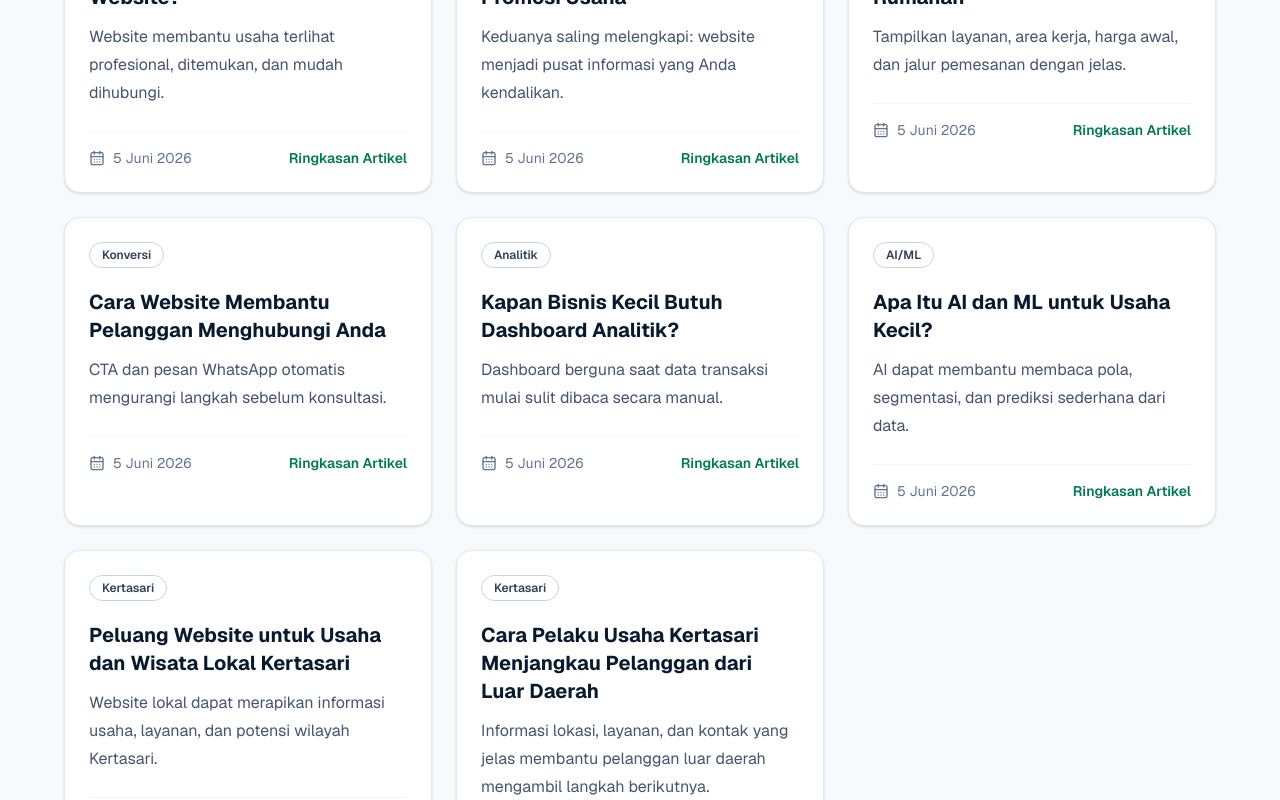
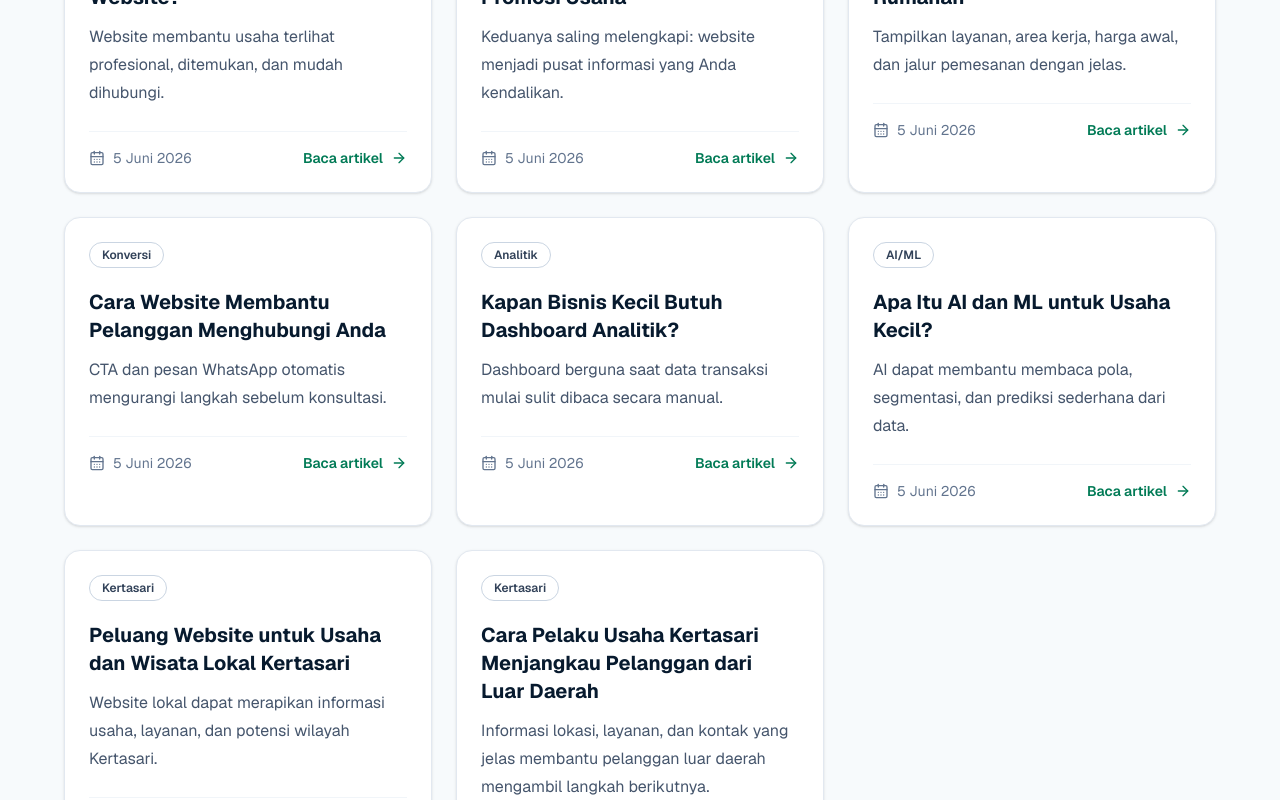
Before and after one commit to AlAfif19/webkertasari, a Next.js app: page / in a window 1280 px wide. Shown: the part 5400-6200 px from the top of the page. Built offline with nearby package versions, Linux system fonts and the light colour scheme; no server answers.

Commit message:
feat: link article cards to detail pages

```diff
--- a/src/components/sections/articles-section.tsx
+++ b/src/components/sections/articles-section.tsx
@@ -1,4 +1,5 @@
-import { CalendarDays } from "lucide-react";
+import Link from "next/link";
+import { ArrowRight, CalendarDays } from "lucide-react";
 import { Badge } from "@/components/ui/badge";
 import { Card, CardContent } from "@/components/ui/card";
 import { SectionHeading } from "@/components/shared/section-heading";
@@ -27,9 +28,14 @@ export function ArticlesSection() {
                     <CalendarDays className="size-4" />
                     {article.date}
                   </span>
-                  <span className="font-semibold text-emerald-700">
-                    Ringkasan Artikel
-                  </span>
+                  <Link
+                    href={`/artikel/${article.slug}`}
+                    className="inline-flex items-center gap-2 font-semibold text-emerald-700 hover:text-emerald-800"
+                    aria-label={`Baca artikel: ${article.title}`}
+                  >
+                    Baca artikel
+                    <ArrowRight className="size-4" aria-hidden="true" />
+                  </Link>
                 </div>
               </CardContent>
             </Card>
```
Also changed, not shown: 1 other file (tests, documents, lock files or other folders).
